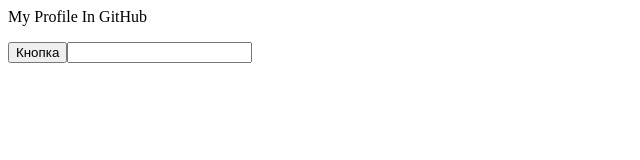
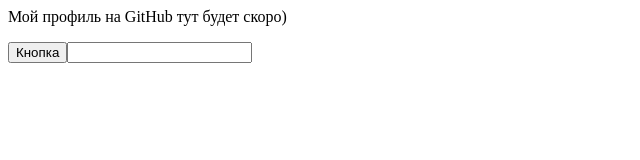
Before and after one commit to TheWalkerXD/thewalker.github.io, a plain HTML site: page index.html in a window 1280 px wide. Shown: the whole page, without its empty margins (0-640 px from the left). Drawn offline with Linux system fonts and the light colour scheme.

Commit message:
Update index.html 0.5
Text "My Profile In GitHub" translate to Russian

```diff
--- a/index.html
+++ b/index.html
@@ -1,5 +1,5 @@
 <html>
   <title>GitHub Profile</title>
-<p>My Profile In GitHub</p>
+<p>Мой профиль на GitHub тут будет скоро)</p>
   <p><input name="button1" type="button" value="Кнопка"><input name="input1" type="text"></p>
 </html>
```
